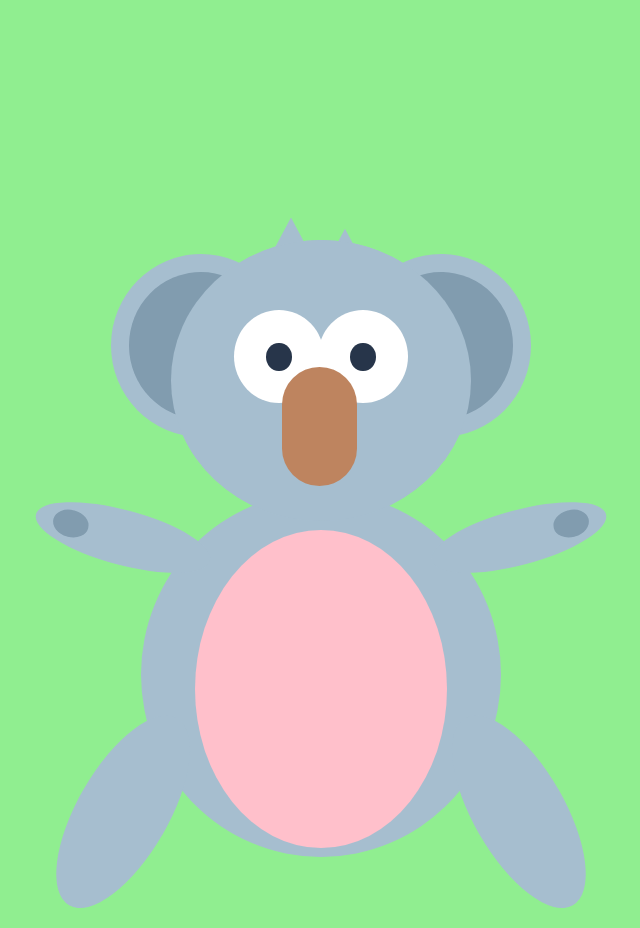
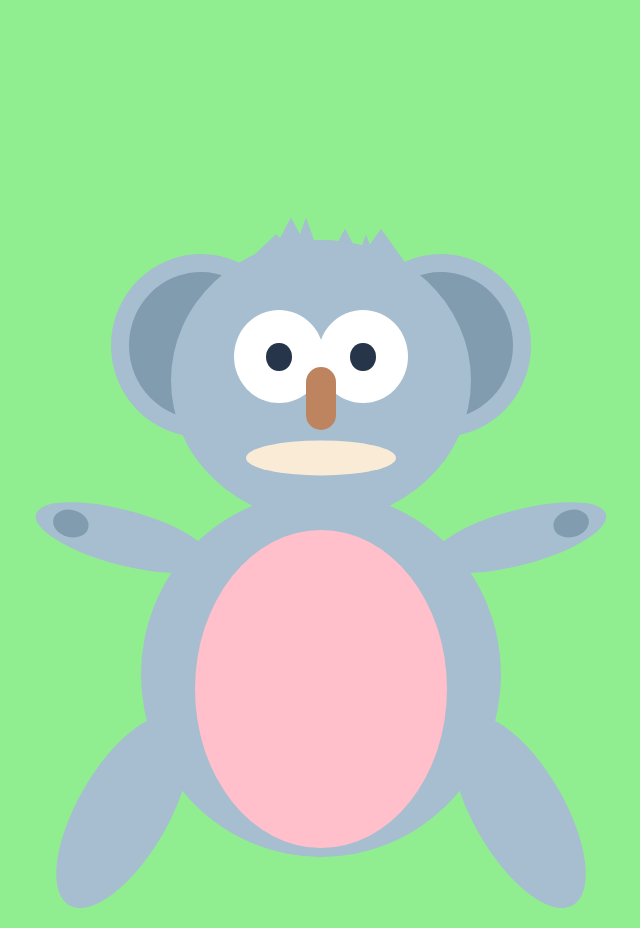
Before and after one commit to amiecroteau/cssart-koala, a plain HTML site: page index.html in a window 1280 px wide. Shown: the part 10-938 px from the top of the page, without its empty margins (319-959 px from the left). Drawn offline with Linux system fonts and the light colour scheme.

Commit message:
We have more hair

```diff
--- a/index.html
+++ b/index.html
@@ -35,9 +35,15 @@
 
             <div class="nose">
             </div>
-
+            <div class="hair-left3"></div>
             <div class="hair-left"></div>
+            <div class="hair-left2"></div>
+            <div class="hair-left4"></div>
             <div class="hair-right"></div>
+            <div class="hair-right2"></div>
+            <div class="mouth">
+                <div class="inner-mouth"></div>
+            </div>
 
         </div>
         <div class="body">
--- a/styles.css
+++ b/styles.css
@@ -100,9 +100,9 @@ body{
   .nose{
     position: absolute;
     background: #BE845F;
-    width: 25%;
-    height: 42.5%;
-    left: 37%;
+    width: 10%;
+    height: 22.5%;
+    left: 45%;
     top: 45%;
     border-radius: 50px;
     z-index: 4;
@@ -119,6 +119,39 @@ body{
   clip-path: polygon(50% 0%, 0% 100%, 100% 100%);
   }
 
+  .hair-left2{
+    position: absolute;
+    top: -2%;
+    left: 60%;
+    width: 10%;
+      height: 15%;
+      background:  #A6BECF;
+      -webkit-clip-path: polygon(50% 0%, 0% 100%, 100% 100%);
+  clip-path: polygon(50% 0%, 0% 100%, 100% 100%);
+  }
+
+  .hair-left3{
+    position: absolute;
+    top: -2%;
+    left: 20%;
+    width: 30%;
+      height: 15%;
+      background:  #A6BECF;
+      -webkit-clip-path: polygon(50% 0%, 0% 100%, 100% 100%);
+  clip-path: polygon(50% 0%, 0% 100%, 100% 100%);
+  }
+  .hair-left4{
+    position: absolute;
+    top: -8%;
+    left: 30%;
+    width: 30%;
+      height: 45%;
+      background:  #A6BECF;
+      -webkit-clip-path: polygon(50% 0%, 0% 100%, 100% 100%);
+  clip-path: polygon(50% 0%, 0% 100%, 100% 100%);
+  }
+
+
   .hair-right{
     position: absolute;
     top: -4%;
@@ -129,6 +162,20 @@ body{
       -webkit-clip-path: polygon(50% 0%, 0% 100%, 100% 100%);
   clip-path: polygon(50% 0%, 0% 100%, 100% 100%);
   }
+
+  .hair-right2{
+    position: absolute;
+    top: -4%;
+    left: 50%;
+    width: 40%;
+      height: 30%;
+      background:  #A6BECF;
+      -webkit-clip-path: polygon(50% 0%, 0% 100%, 100% 100%);
+  clip-path: polygon(50% 0%, 0% 100%, 100% 100%);
+  }
+
+
+
   .body{
   position: absolute;
     top:116.5%;
@@ -224,7 +271,18 @@ body{
     transform: rotate(-120deg);
 
   }
+  .mouth{
+    position: absolute;
+    background-color:antiquewhite;
+    top:75%;
+    transform: scale(1, 2.5);
+    border-radius: 70%;
+    width:50%;
+    height: 5%;
+    left:25%;
 
+    z-index: 10;
+  }
 
 
 
```
